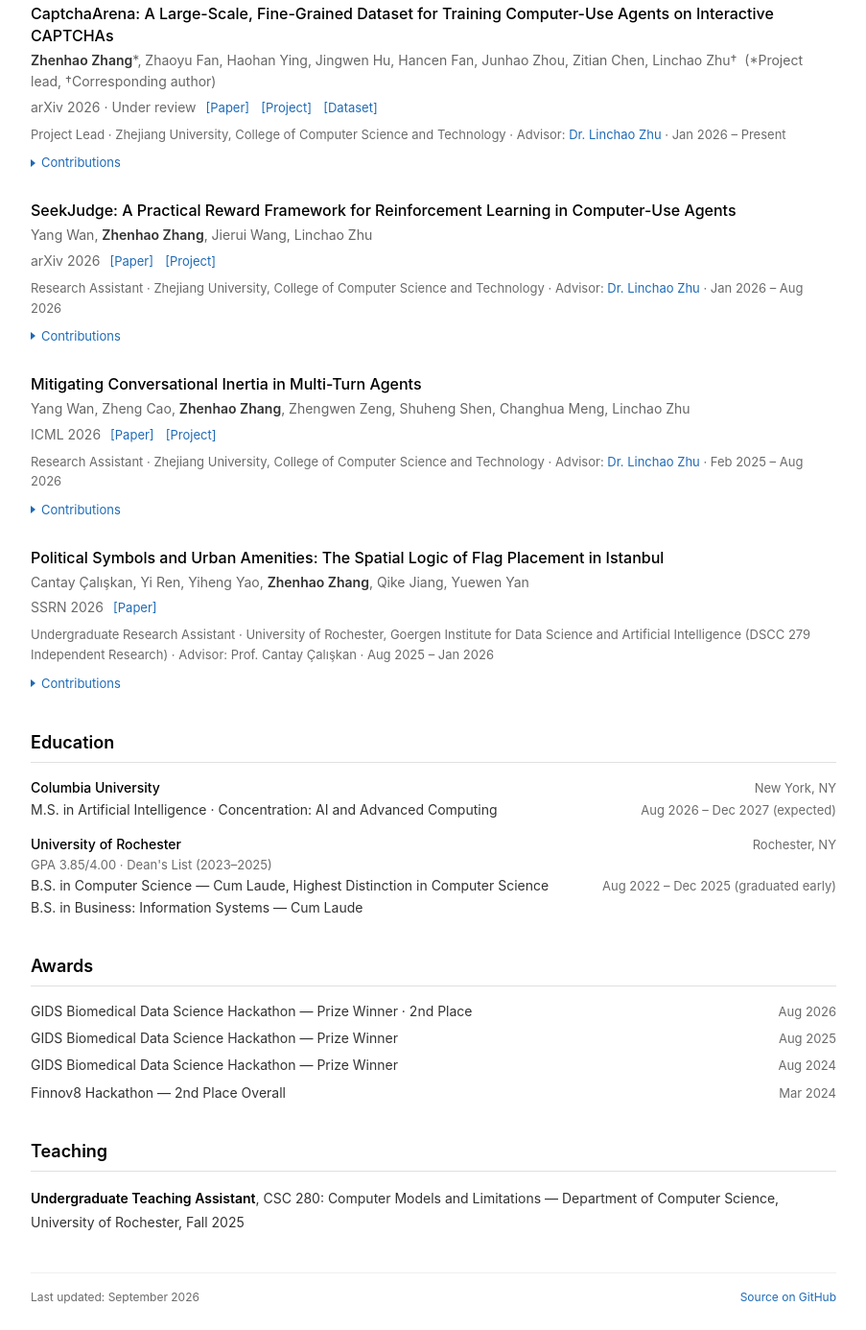
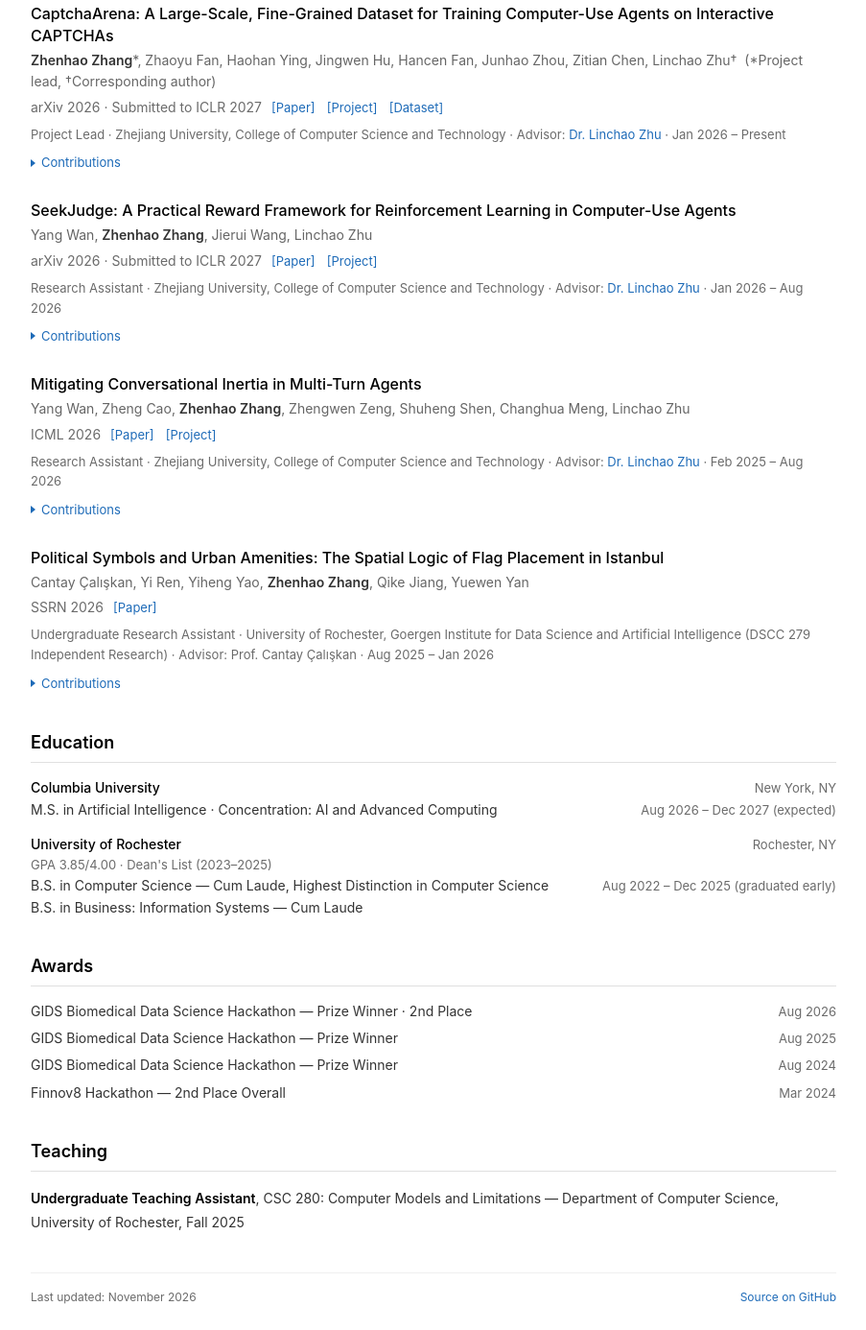
Before and after one commit to X0X0X00/X0X0X00.github.io, a plain HTML site: page index.html in a window 1280 px wide. Shown: the part 686-2072 px from the top of the page at 96% size, without its empty margins (188-1091 px from the left). Drawn offline with Linux system fonts and the light colour scheme.

Commit message:
Research: mark CaptchaArena and SeekJudge as submitted to ICLR 2027 (#10)
Co-Authored-By: Claude Fable 5.1 <noreply@anthropic.com>
Claude-Session: https://claude.ai/code/session_017Yvuy8hTUBWpnYFPgiyQX2

```diff
--- a/index.html
+++ b/index.html
@@ -252,7 +252,7 @@
             <div class="publication-item">
                 <div class="pub-title">CaptchaArena: A Large-Scale, Fine-Grained Dataset for Training Computer-Use Agents on Interactive CAPTCHAs</div>
                 <div class="pub-authors"><strong>Zhenhao Zhang</strong>*, Zhaoyu Fan, Haohan Ying, Jingwen Hu, Hancen Fan, Junhao Zhou, Zitian Chen, Linchao Zhu&dagger; &nbsp;(*Project lead, &dagger;Corresponding author)</div>
-                <div class="pub-venue">arXiv 2026 · Under review</div><div class="pub-links"><a href="https://arxiv.org/abs/2609.31957" aria-label="Paper: CaptchaArena">[Paper]</a> <a href="https://github.com/X0X0X00/CaptchaArena" aria-label="Project: CaptchaArena">[Project]</a> <a href="https://huggingface.co/datasets/ZHEN-04/CaptchaArena" aria-label="Dataset: CaptchaArena on Hugging Face">[Dataset]</a></div>
+                <div class="pub-venue">arXiv 2026 · Submitted to ICLR 2027</div><div class="pub-links"><a href="https://arxiv.org/abs/2609.31957" aria-label="Paper: CaptchaArena">[Paper]</a> <a href="https://github.com/X0X0X00/CaptchaArena" aria-label="Project: CaptchaArena">[Project]</a> <a href="https://huggingface.co/datasets/ZHEN-04/CaptchaArena" aria-label="Dataset: CaptchaArena on Hugging Face">[Dataset]</a></div>
                 <div class="exp-meta">Project Lead · Zhejiang University, College of Computer Science and Technology · Advisor: <a href="https://ffmpbgrnn.github.io/">Dr. Linchao Zhu</a> · Jan 2026 – Present</div>
                 <details class="pub-details">
                     <summary>Contributions</summary>
@@ -269,7 +269,7 @@
             <div class="publication-item">
                 <div class="pub-title">SeekJudge: A Practical Reward Framework for Reinforcement Learning in Computer-Use Agents</div>
                 <div class="pub-authors">Yang Wan, <strong>Zhenhao Zhang</strong>, Jierui Wang, Linchao Zhu</div>
-                <div class="pub-venue">arXiv 2026</div><div class="pub-links"><a href="https://arxiv.org/abs/2607.23263" aria-label="Paper: SeekJudge: A Practical Reward Framework for Reinforcement Learning in Computer-Use Agents">[Paper]</a> <a href="https://github.com/ZJUSCL/SeekJudge" aria-label="Project: SeekJudge">[Project]</a></div>
+                <div class="pub-venue">arXiv 2026 · Submitted to ICLR 2027</div><div class="pub-links"><a href="https://arxiv.org/abs/2607.23263" aria-label="Paper: SeekJudge: A Practical Reward Framework for Reinforcement Learning in Computer-Use Agents">[Paper]</a> <a href="https://github.com/ZJUSCL/SeekJudge" aria-label="Project: SeekJudge">[Project]</a></div>
                 <div class="exp-meta">Research Assistant · Zhejiang University, College of Computer Science and Technology · Advisor: <a href="https://ffmpbgrnn.github.io/">Dr. Linchao Zhu</a> · Jan 2026 – Aug 2026</div>
                 <details class="pub-details">
                     <summary>Contributions</summary>
@@ -347,7 +347,7 @@
         </section>
 
         <footer class="footer">
-            <span>Last updated: September 2026</span>
+            <span>Last updated: November 2026</span>
             <span class="source"><a href="https://github.com/X0X0X00/X0X0X00.github.io">Source on GitHub</a></span>
         </footer>
     </div>
```
